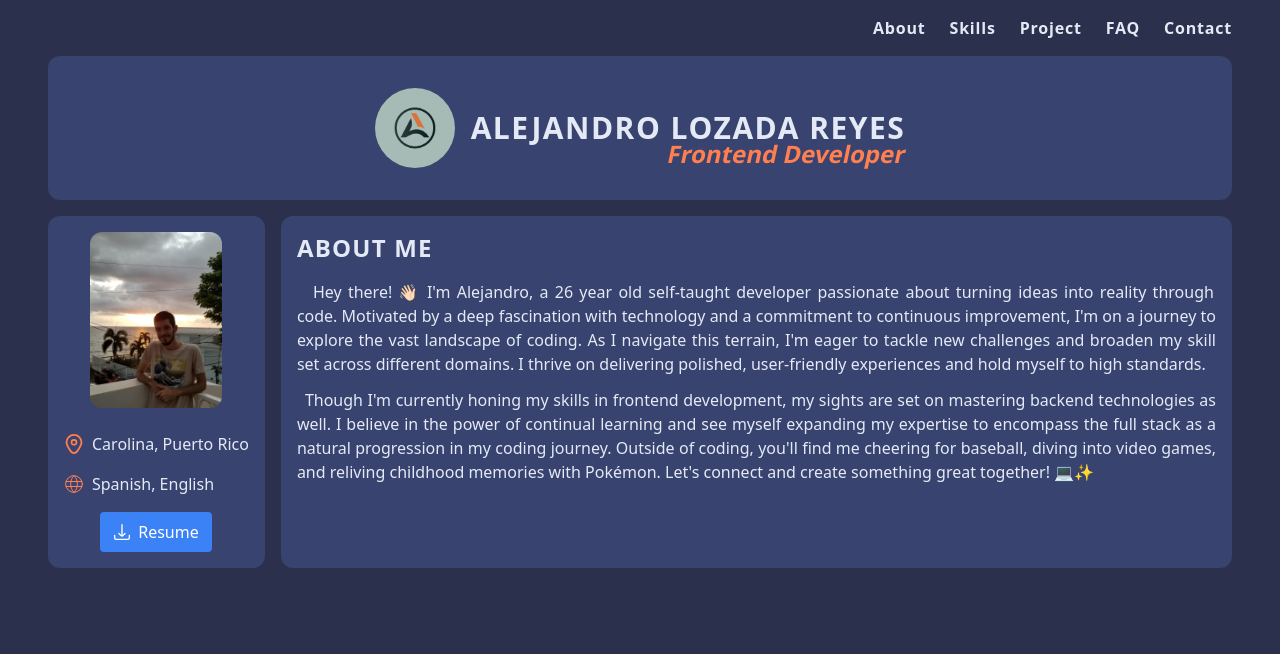
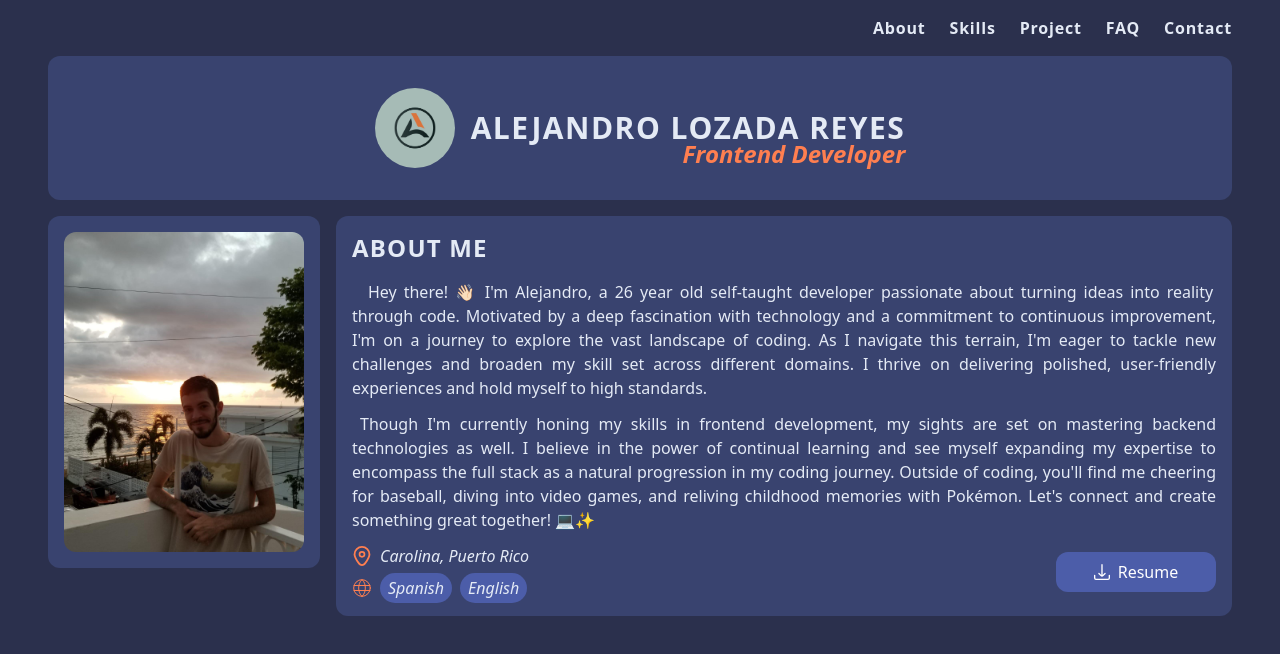
Before and after one commit to AlexLozada32/web-portfolio, a React (Vite) app: page / in a window 1280 px wide. Shown: the top 654 px of the page. Built offline with nearby package versions, Linux system fonts and the light colour scheme.

Commit message:
Moved info from profile card to about me

```diff
--- a/src/App.tsx
+++ b/src/App.tsx
@@ -12,7 +12,6 @@ const App = () => {
         <ProfileCard />
         <About />
       </div>
-
     </main>
   );
 };
--- a/src/components/About.tsx
+++ b/src/components/About.tsx
@@ -1,4 +1,5 @@
 import { useState, useEffect } from "react";
+import { media } from "../../constants/media";
 
 const About = () => {
   const [age, setAge] = useState(0);
@@ -16,10 +17,11 @@ const About = () => {
   }, []);
 
   return (
-    <section className="mx-4 mt-4 rounded-xl bg-twilightIndigo p-4 md:mr-8 md:mx-0 lg:mr-12 lg:mx-0">
+    <section className="mx-4 my-4 rounded-xl bg-twilightIndigo p-4 md:mx-0 md:mr-8 lg:mx-0 lg:mr-12">
       <h1 className="mb-4 text-lg font-bold tracking-wider sm:text-xl md:text-2xl">
         ABOUT ME
       </h1>
+
       <p className="mb-3 text-justify indent-4">
         Hey there! 👋🏻 I'm Alejandro, a {age} year old self-taught developer
         passionate about turning ideas into reality through code. Motivated by a
@@ -29,7 +31,8 @@ const About = () => {
         broaden my skill set across different domains. I thrive on delivering
         polished, user-friendly experiences and hold myself to high standards.
       </p>
-      <p className="text-justify indent-2">
+
+      <p className="mb-3 text-justify indent-2">
         Though I'm currently honing my skills in frontend development, my sights
         are set on mastering backend technologies as well. I believe in the
         power of continual learning and see myself expanding my expertise to
@@ -38,6 +41,35 @@ const About = () => {
         video games, and reliving childhood memories with Pokémon. Let's connect
         and create something great together! 💻✨
       </p>
+
+      <div className="sm:flex sm:items-center sm:justify-between">
+        <div className="mb-6 flex flex-col sm:mb-0">
+          <div className="mb-2 flex items-center">
+            <img src={media.pin} alt="pin" className="mr-2 h-5 w-5" />
+            <p className="italic">Carolina, Puerto Rico</p>
+          </div>
+          <div className="flex items-center">
+            <img src={media.language} alt="pin" className="mr-2 h-5 w-5" />
+            <p>
+              <span className="bg-regalBlue mr-2 rounded-full px-2 py-1 italic">
+                Spanish
+              </span>
+              <span className="bg-regalBlue rounded-full px-2 py-1 italic">
+                English
+              </span>
+            </p>
+          </div>
+        </div>
+        <a
+          href={media.cv}
+          download
+          className="bg-regalBlue hover:bg-twilightBlue flex w-full items-center justify-center rounded-xl px-4 py-2 text-white duration-500 hover:transition sm:w-40"
+          aria-label="Download Resume"
+        >
+          <img src={media.download} alt="download" className="mr-2 h-4 w-4" />{" "}
+          Resume
+        </a>
+      </div>
     </section>
   );
 };
--- a/src/components/Header.tsx
+++ b/src/components/Header.tsx
@@ -7,13 +7,13 @@ const Header = () => {
         <img
           src={media.logo}
           alt="profile"
-          className="mr-4 h-20 w-20 rounded-full hidden sm:block"
+          className="mr-4 hidden h-20 w-20 rounded-full sm:block"
         />
         <div className="relative">
           <h1 className="text-lg font-bold tracking-wider sm:text-xl md:text-3xl">
             ALEJANDRO LOZADA REYES
           </h1>
-          <h2 className="absolute -bottom-5 right-0 -skew-x-12 text-lg font-bold text-coralSunset sm:text-xl md:-bottom-6 md:text-2xl">
+          <h2 className="absolute -bottom-5 right-0 text-lg font-bold italic text-coralSunset sm:text-xl md:-bottom-6 md:text-2xl">
             Frontend Developer
           </h2>
         </div>
--- a/src/components/Navbar.tsx
+++ b/src/components/Navbar.tsx
@@ -2,19 +2,19 @@ const Navbar = () => {
   return (
     <nav className="mx-4 h-14 md:mx-8 lg:mx-12">
       <ul className="flex h-full items-center justify-between font-bold tracking-wider sm:justify-end">
-        <li className="animate-hoverDown hover:animate-hoverUp sm:mr-4 md:mr-6">
+        <li className="transition duration-300 hover:-translate-y-1 hover:transform sm:mr-4 md:mr-6">
           <a href="">About</a>
         </li>
-        <li className="animate-hoverDown hover:animate-hoverUp sm:mr-4 md:mr-6">
+        <li className="transition duration-300 hover:-translate-y-1 hover:transform sm:mr-4 md:mr-6">
           <a href="">Skills</a>
         </li>
-        <li className="animate-hoverDown hover:animate-hoverUp sm:mr-4 md:mr-6">
+        <li className="transition duration-300 hover:-translate-y-1 hover:transform sm:mr-4 md:mr-6">
           <a href="">Project</a>
         </li>
-        <li className="animate-hoverDown hover:animate-hoverUp sm:mr-4 md:mr-6">
+        <li className="transition duration-300 hover:-translate-y-1 hover:transform sm:mr-4 md:mr-6">
           <a href="">FAQ</a>
         </li>
-        <li className="animate-hoverDown hover:animate-hoverUp">
+        <li className="transition duration-300 hover:-translate-y-1 hover:transform">
           <a href="">Contact</a>
         </li>
       </ul>
--- a/src/components/ProfileCard.tsx
+++ b/src/components/ProfileCard.tsx
@@ -2,31 +2,12 @@ import { media } from "../../constants/media";
 
 const ProfileCard = () => {
   return (
-    <section className="mx-4 mt-4 flex flex-col items-center justify-center rounded-xl bg-twilightIndigo p-4 md:mx-0 md:ml-8 lg:mx-0 lg:ml-12">
+    <section className="mx-4 mt-4 flex items-center justify-center rounded-xl bg-twilightIndigo p-4 md:mx-0 md:ml-8 sm:h-fit lg:mx-0 lg:ml-12">
       <img
         src={media.profilePicture}
         alt="profile-picture"
-        className="mb-6 h-44 rounded-xl"
+        className="h-96 rounded-xl md:h-80"
       />
-      <div className="flex flex-col">
-        <div className="mb-4 flex items-center">
-          <img src={media.pin} alt="pin" className="mr-2 h-5 w-5" />
-          <p>Carolina, Puerto Rico</p>
-        </div>
-        <div className="mb-4 flex items-center">
-          <img src={media.language} alt="pin" className="mr-2 h-5 w-5" />
-          <p>Spanish, English</p>
-        </div>
-      </div>
-      <a
-        href={media.cv}
-        download
-        className="flex w-28 items-center justify-center rounded bg-blue-500 px-4 py-2 text-white hover:bg-blue-700"
-        aria-label="Download Resume"
-      >
-        <img src={media.download} alt="download" className="mr-2 h-4 w-4" />{" "}
-        Resume
-      </a>
     </section>
   );
 };
--- a/tailwind.config.js
+++ b/tailwind.config.js
@@ -7,27 +7,13 @@ export default {
         midnightSlate: "#2B304D",
         twilightIndigo: "#39436F",
         coralSunset: "#FF7F50",
+        regalBlue: "#4C5DA9",
+        twilightBlue: "#3D4A88",
       },
 
       gridTemplateColumns: {
         "auto-1fr": "auto 1fr",
       },
-
-      animation: {
-        hoverUp: "hoverUp 0.5s ease forwards",
-        hoverDown: "hoverDown 0.5s ease",
-      },
-
-      keyframes: {
-        hoverUp: {
-          "0%": { transform: "translateY(0)" },
-          "100%": { transform: "translateY(-4px)" },
-        },
-        hoverDown: {
-          "0%": { transform: "translateY(-4px)" },
-          "100%": { transform: "translateY(0)" },
-        },
-      },
     },
   },
   plugins: [],
```
